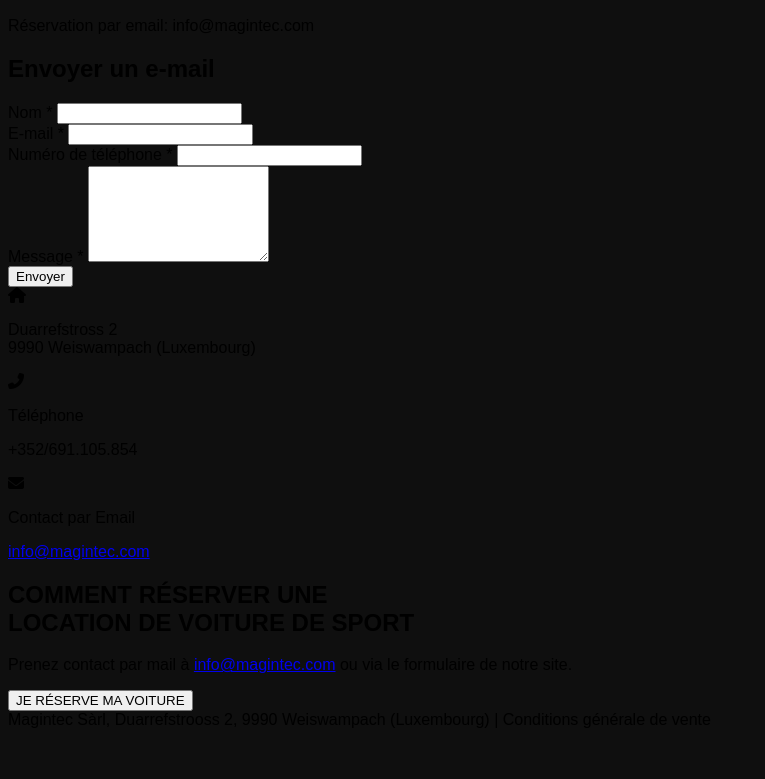
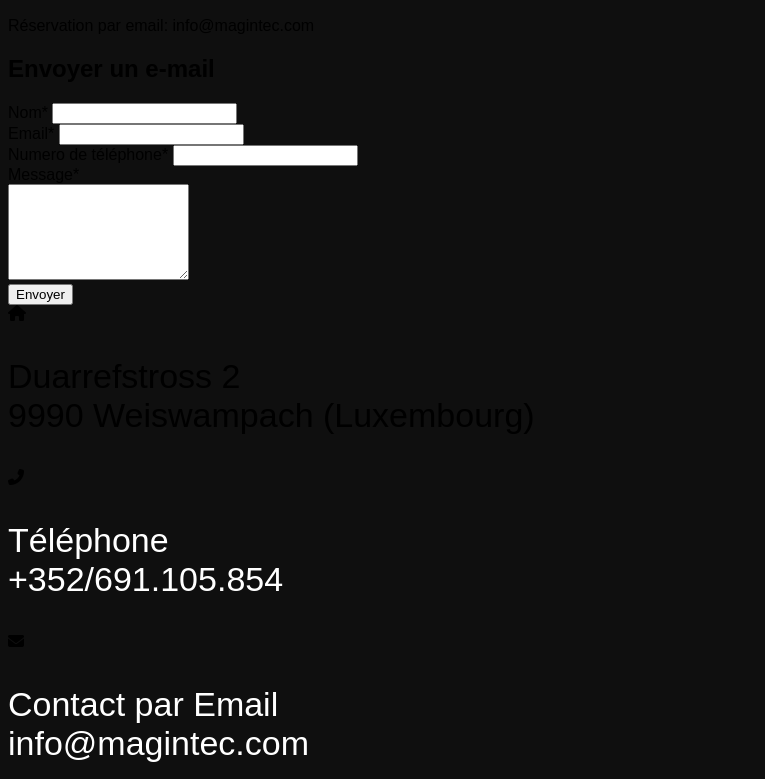
Before and after one commit to Arin39144-coder/Devoir_windicss, a plain HTML site: page location.html in a window 1280 px wide. Shown: the part 1121-1900 px from the top of the page, without its empty margins (0-765 px from the left). Before the commit the page ends 1858 px from the top, so only its background shows below. Drawn offline with Linux system fonts and the light colour scheme.

Commit message:
Maquette 3

```diff
--- a/location.html
+++ b/location.html
@@ -52,27 +52,36 @@
             <h2 class="text-xl mb-4">Envoyer un e-mail</h2>
 
             <form class="flex flex-col space-y-4">
-                <div>
-                    <label>Nom *</label>
-                    <input type="text" class="text-white w-full p-2 bg-black border border-gray-600" />
+                <div class="flex flex-col">
+                    <label class="text-gray-500">Nom<span class="text-red-500">*</span></label>
+                    <input type="text" class="text-black w-70 p-2 bg-white border border-white-600" />
                 </div>
 
                 <div>
-                    <label>E-mail *</label>
-                    <input type="email" class="text-white w-full p-2 bg-black border border-gray-600" />
+                    <div class="flex flex-col space-y-4">
+                     <label class="text-gray-500">Email<span class="text-red-500">*</span></label>
+                    <input type="email" class="text-white w-70 p-2 bg-white border border-gray-600" />
+                    </div>
+
                 </div>
 
                 <div>
-                    <label>Numéro de téléphone *</label>
-                    <input type="text" class="text-white w-full p-2 bg-black border border-gray-600" />
+                    <div class="flex flex-col space-y-4">
+                    <label class="text-gray-500">Numero de téléphone<span class="text-red-500">*</span></label>
+                    <input type="text" class="text-white w-70 p-2 bg-white border border-gray-600" />
+                    </div>
                 </div>
 
                 <div>
-                    <label>Message *</label>
-                    <textarea rows="6" class="text-white w-full p-2 bg-black border border-gray-600"></textarea>
+                    <div class="flex flex-col space-y-4">
+                    <label class="text-gray-500">Message<span class="text-red-500">*</span></label>
+                    </div>
+                    <textarea rows="6" class="text-white w-140 p-2 bg-white border border-gray-600"></textarea>
                 </div>
 
-                <button class="bg-green-600 hover:bg-green-700 py-2 rounded">Envoyer</button>
+            <div>
+                <button class="bg-white-50 hover:bg-white-50 py-2 rounded">Envoyer</button>
+            </div>
             </form>
         </div>
 
@@ -81,19 +90,16 @@
 
             <div class="flex flex-col items-center">
                 <i class="fas fa-home text-green-500 text-4xl"></i>
-                <p class="text-lg mt-2">Duarrefstross 2<br>9990 Weiswampach (Luxembourg)</p>
+                <p class="text-lg mt-2" style="font-size: 34px;">Duarrefstross 2<br><span class="text-xs">9990 Weiswampach (Luxembourg)</span></p>
             </div>
 
             <div class="mt-8 text-lg flex flex-col items-center">
                 <i class="fas fa-phone-alt text-green-500 text-4xl"></i>
-                <p class="text-green-500">Téléphone</p>
-                <p>+352/691.105.854</p>
+                <p class="text-lg mt-2" style="color: white;font-size: 34px;">Téléphone <br><span class="text-xs">+352/691.105.854</span></p>
             </div>
-
             <div class="mt-8 text-lg flex flex-col items-center">
                 <i class="fas fa-envelope text-green-500 text-4xl"></i>
-                <p class="text-green-500">Contact par Email</p>
-                <p><a href="#" class="no-underline text-blue-500">info@magintec.com</a></p>
+                <p class="text-green-500" style="color: white;font-size: 34px;">Contact par Email<br><span class="text-xs">info@magintec.com</span></p>
             </div>
 
         </div>
@@ -103,18 +109,18 @@
     <section class="text-center py-16 bg-black px-4"
         style="background-image: url('img/car-interior.jpg'); background-size: cover; background-position: center;">
 
-        <h2 class="text-2xl tracking-wide">
+        <h2 class="text-sm tracking-wide">
             COMMENT RÉSERVER UNE<br>
-            <span class="font-bold">LOCATION DE VOITURE DE SPORT</span>
+            <span class="text-2xl">LOCATION DE VOITURE DE SPORT</span>
         </h2>
 
-        <p class="mt-3">
+        <p class="mt-3 text-xm">
             Prenez contact par mail à
-            <a href="#" class="no-underline text-blue-500">info@magintec.com</a>
+            <a href="#" class="no-underline text-white-500">info@magintec.com</a>
             ou via le formulaire de notre site.
         </p>
 
-        <button class="mt-6 bg-green-600 hover:bg-green-700 text-white px-8 py-3 rounded text-lg">
+        <button class="mt-6 bg-green-700 hover:bg-green-900 text-white px-8 py-3 rounded text-lg">
             JE RÉSERVE MA VOITURE
         </button>
     </section>
```
